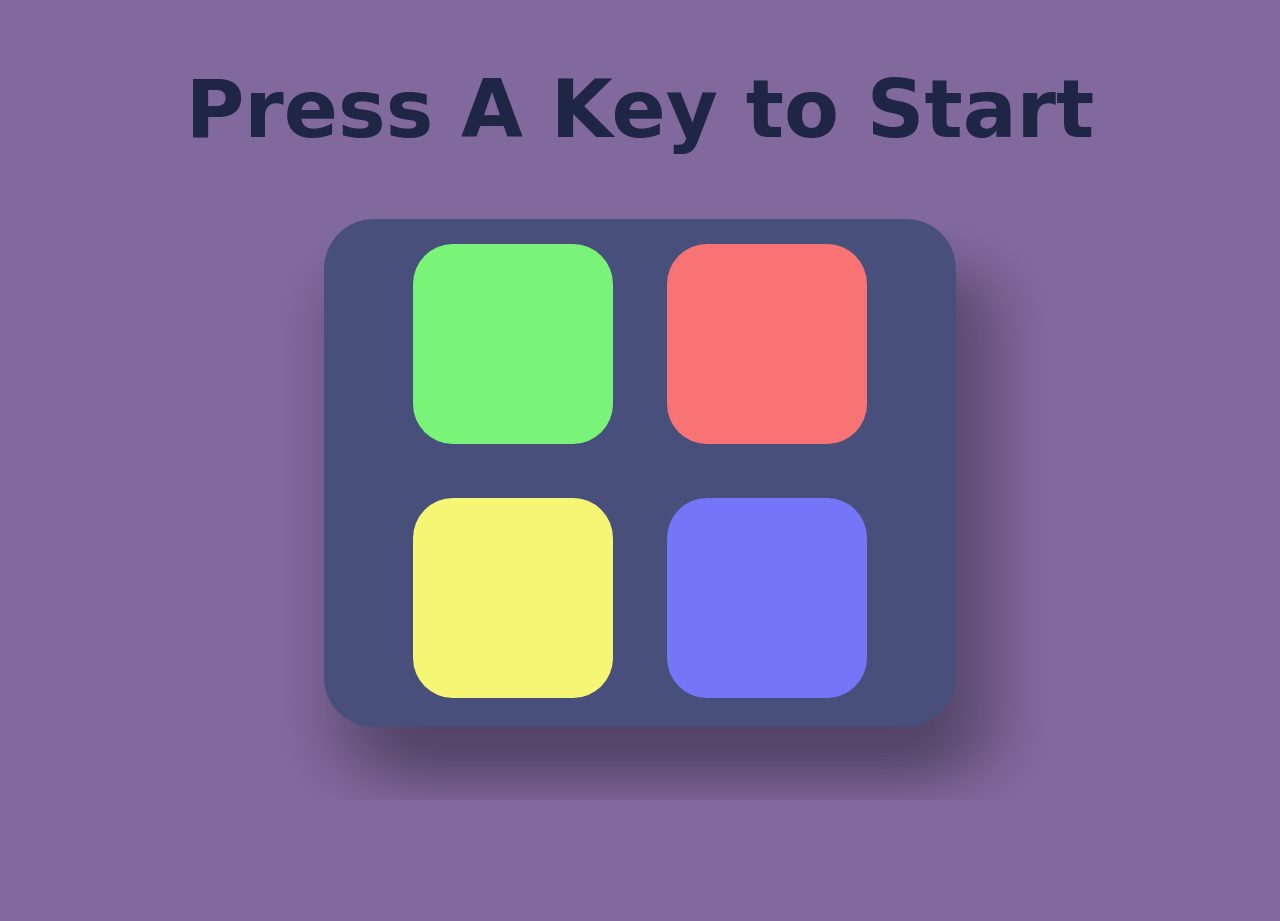
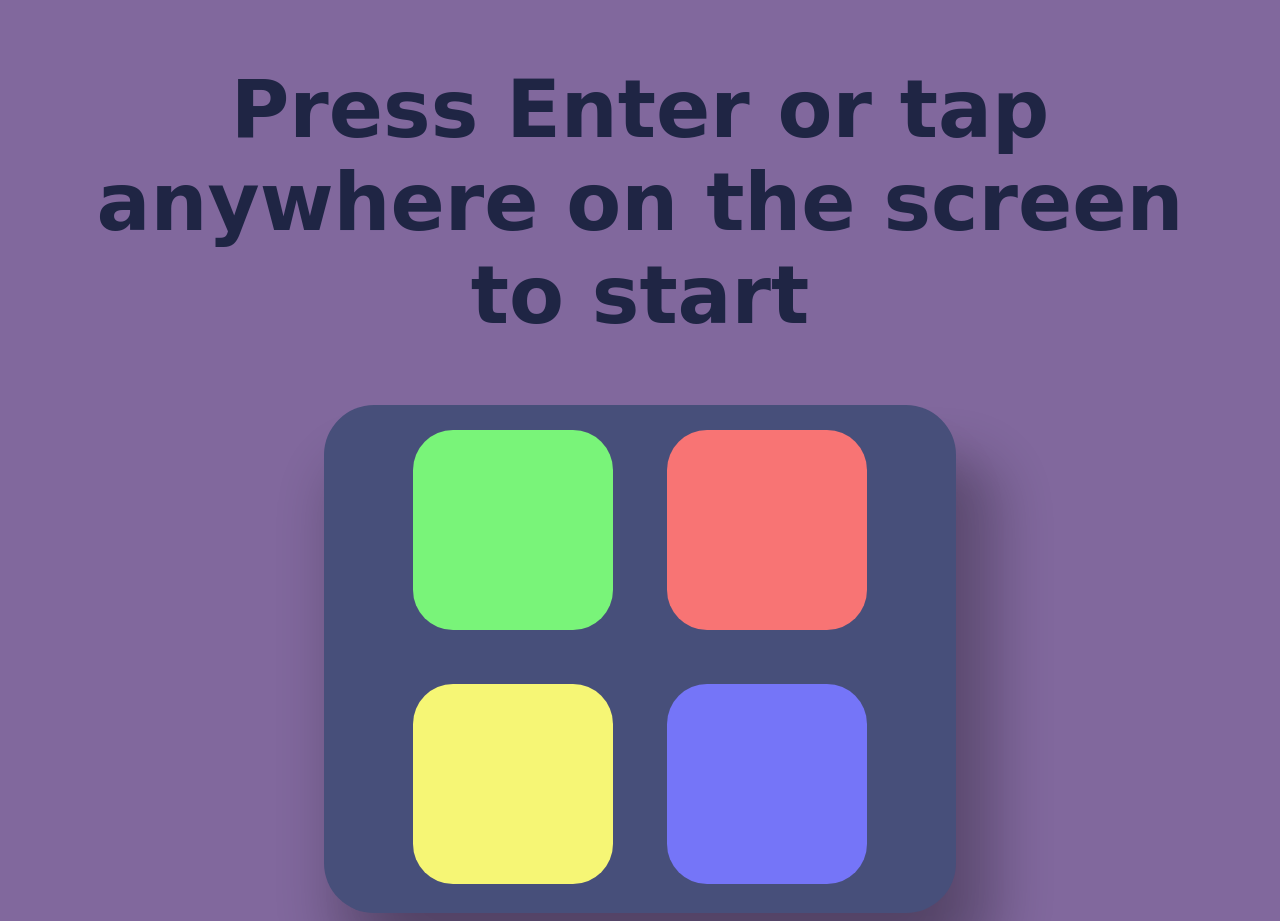
Before and after one commit to ananya-sh/Simon-game, a plain HTML site: page index.html in a window 1280 px wide. Before the commit the page ends 800 px from the top, so only its background shows below. Drawn offline with nearby package versions, Linux system fonts and the light colour scheme; a web font is replaced by a local one.

Commit message:
Update index.html

```diff
--- a/index.html
+++ b/index.html
@@ -13,7 +13,7 @@
 </head>
 
 <body>
-  <h1 id="level-title">Press A Key to Start</h1>
+  <h1 id="level-title">Press Enter or tap anywhere on the screen to start</h1>
   <div class="container">
     <div lass="row">
 
```
